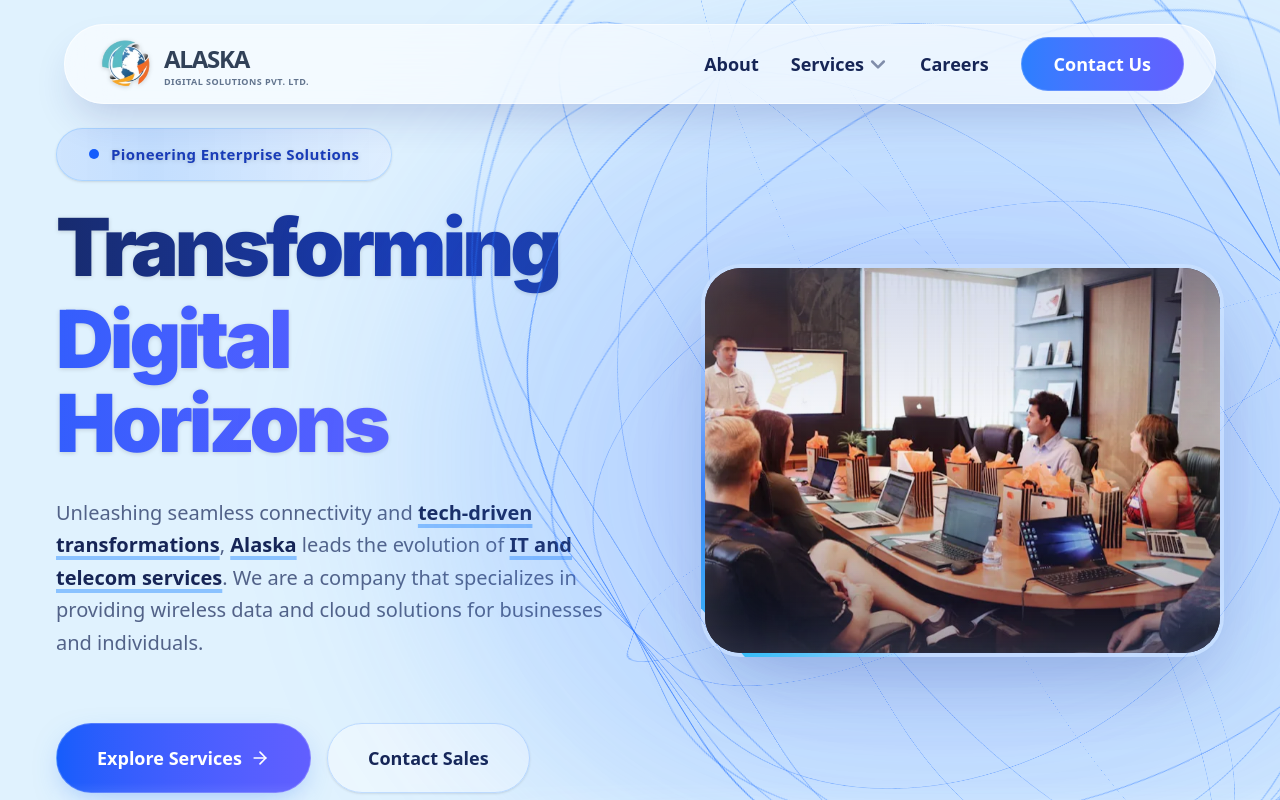
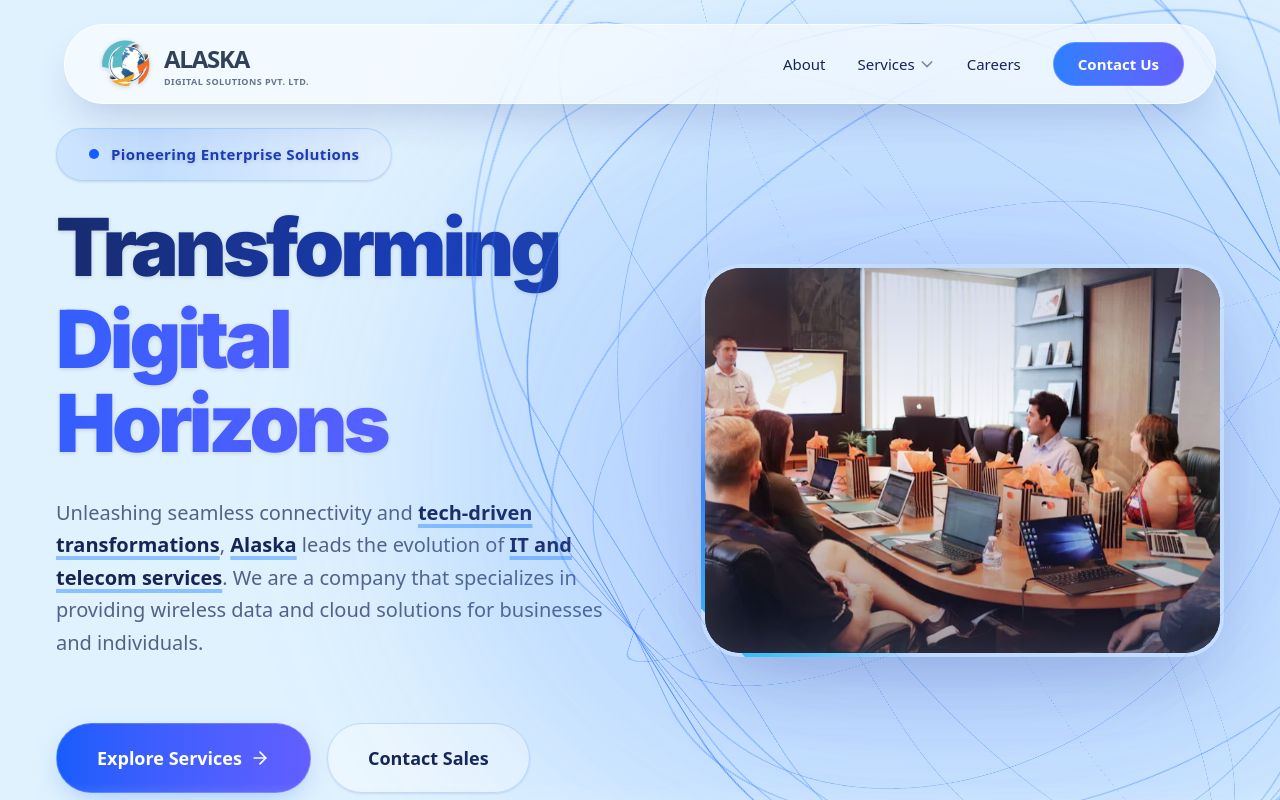
Before and after one commit to ace76765/first-website, a Next.js app: page / in a window 1280 px wide. Shown: the top 800 px of the page. Built offline with nearby package versions, Linux system fonts and the light colour scheme.

Commit message:
Refine Navbar desktop link typography to be more elegant and cohesive with the site design

```diff
--- a/src/components/Navbar.tsx
+++ b/src/components/Navbar.tsx
@@ -90,7 +90,7 @@ export default function Navbar() {
           </Link>
 
           {/* Desktop Navigation Links */}
-          <div className="hidden lg:flex items-center gap-8 text-lg font-black font-nunito text-blue-950">
+          <div className="hidden lg:flex items-center gap-8 text-[15px] font-medium text-blue-950">
             {pathname !== "/" && (
               <Link href="/" onClick={handleHomeClick} className="relative hover:text-blue-600 transition-colors duration-300 after:absolute after:-bottom-[2px] after:left-0 after:w-full after:h-[3px] after:bg-blue-600 after:rounded-full after:origin-center after:scale-x-0 hover:after:scale-x-100 after:transition-transform after:duration-300 after:ease-out">
                 Home
@@ -108,8 +108,8 @@ export default function Navbar() {
             >
               <Link href="/services" className={`relative flex items-center gap-1 transition-colors duration-300 after:absolute after:-bottom-[2px] after:left-0 after:w-full after:h-[3px] after:bg-blue-600 after:rounded-full after:origin-center after:transition-transform after:duration-300 after:ease-out ${dropdownOpen ? 'text-blue-600 after:scale-x-100' : 'hover:text-blue-600 after:scale-x-0 hover:after:scale-x-100'}`}>
                 Services
-                <svg className={`w-5 h-5 transition-transform duration-500 ${dropdownOpen ? '-rotate-180 text-blue-600' : 'text-blue-950/50'}`} fill="none" viewBox="0 0 24 24" stroke="currentColor">
-                  <path strokeLinecap="round" strokeLinejoin="round" strokeWidth={3} d="M19 9l-7 7-7-7" />
+                <svg className={`w-4 h-4 transition-transform duration-500 ${dropdownOpen ? '-rotate-180 text-blue-600' : 'text-blue-950/50'}`} fill="none" viewBox="0 0 24 24" stroke="currentColor">
+                  <path strokeLinecap="round" strokeLinejoin="round" strokeWidth={2.5} d="M19 9l-7 7-7-7" />
                 </svg>
               </Link>
 
@@ -146,7 +146,7 @@ export default function Navbar() {
               Careers
             </Link>
 
-            <Link href="/contact" className="px-8 py-3 bg-gradient-to-r from-blue-500 via-indigo-500 to-blue-500 bg-[length:200%_auto] hover:bg-[position:right_center] border border-white/20 text-white rounded-full transition-all duration-500 hover:shadow-md text-lg">
+            <Link href="/contact" className="px-6 py-2.5 bg-gradient-to-r from-blue-500 via-indigo-500 to-blue-500 bg-[length:200%_auto] hover:bg-[position:right_center] border border-white/20 text-white rounded-full transition-all duration-500 hover:shadow-md font-semibold text-[15px]">
               Contact Us
             </Link>
           </div>
```
